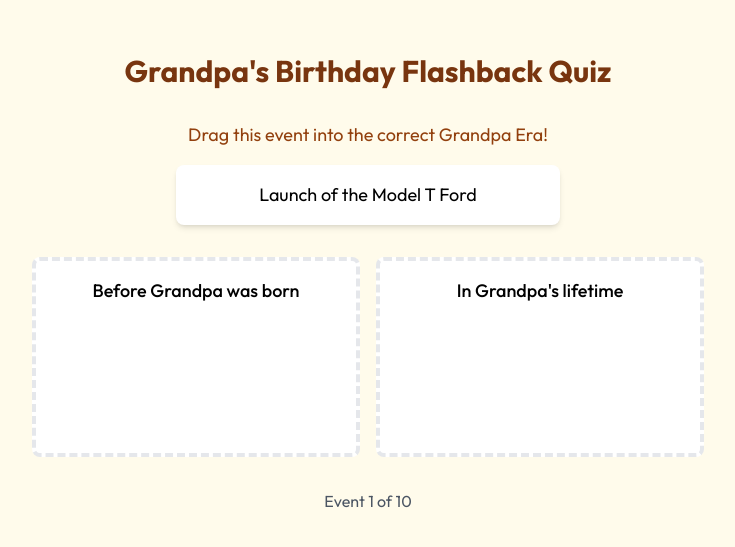
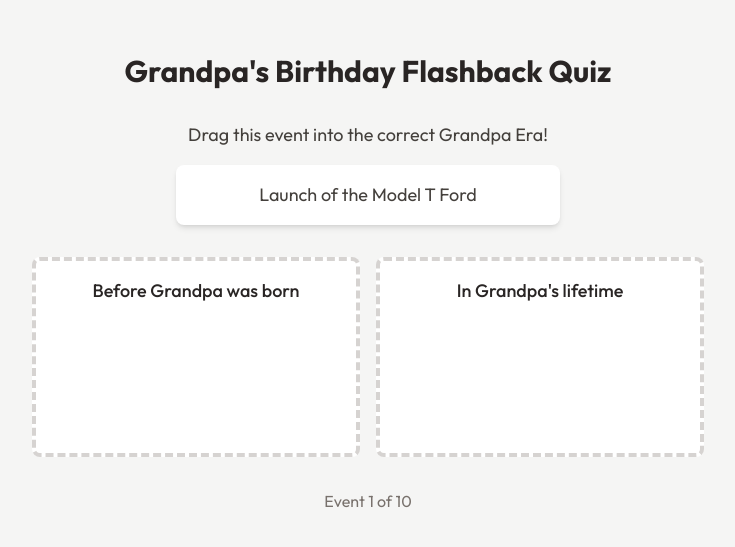
Before and after one commit to eamcvey/flashback-quiz, a Next.js app: page / in a window 1280 px wide. Shown: the part 117-664 px from the top of the page, without its empty margins (272-1007 px from the left). Built offline with nearby package versions, Linux system fonts and the light colour scheme.

Commit message:
Update color scheme with muted, vintage-inspired palette

```diff
--- a/src/app/page.tsx
+++ b/src/app/page.tsx
@@ -216,15 +216,15 @@
 
     if (quizState.isComplete) {
         return (
-            <div className="min-h-screen flex flex-col items-center p-4 bg-amber-50">
+            <div className="min-h-screen flex flex-col items-center p-4 bg-stone-100">
                 <div className="bg-white p-6 rounded-lg shadow-lg text-center max-w-md w-full mb-8">
-                    <h2 className="text-2xl font-bold mb-4 font-fredoka">Quiz Complete!</h2>
-                    <p className="text-lg mb-4 font-outfit">
+                    <h2 className="text-2xl font-bold mb-4 font-fredoka text-stone-800">Quiz Complete!</h2>
+                    <p className="text-lg mb-4 font-outfit text-stone-700">
                         You got {totalCorrect} out of {quizState.events.length} correct!
                     </p>
                     <button
                         onClick={shareResults}
-                        className="bg-blue-500 text-white px-6 py-2 rounded-lg hover:bg-blue-600 transition-colors font-outfit"
+                        className="bg-emerald-600 text-white px-6 py-2 rounded-lg hover:bg-emerald-700 transition-colors font-outfit"
                     >
                         Share Results
                     </button>
@@ -232,7 +232,7 @@
 
                 <div className="grid grid-cols-1 md:grid-cols-2 gap-4 w-full max-w-2xl">
                     <div className="bg-white p-4 rounded-lg shadow-lg">
-                        <h3 className="text-lg font-semibold mb-4 text-center font-fredoka">Before Grandpa was born</h3>
+                        <h3 className="text-lg font-semibold mb-4 text-center font-fredoka text-stone-800">Before Grandpa was born</h3>
                         <div className="space-y-4">
                             {droppedEvents.before.map((item) => (
                                 <DroppedEvent
@@ -245,7 +245,7 @@
                     </div>
 
                     <div className="bg-white p-4 rounded-lg shadow-lg">
-                        <h3 className="text-lg font-semibold mb-4 text-center font-fredoka">In Grandpa's lifetime</h3>
+                        <h3 className="text-lg font-semibold mb-4 text-center font-fredoka text-stone-800">In Grandpa's lifetime</h3>
                         <div className="space-y-4">
                             {droppedEvents.during.map((item) => (
                                 <DroppedEvent
@@ -262,12 +262,12 @@
     }
 
     return (
-        <div className="min-h-screen flex flex-col items-center justify-center p-4 bg-amber-50">
-            <h1 className="text-3xl font-bold mb-8 text-center text-amber-900 font-fredoka">Grandpa's Birthday Flashback Quiz</h1>
+        <div className="min-h-screen flex flex-col items-center justify-center p-4 bg-stone-100">
+            <h1 className="text-3xl font-bold mb-8 text-center text-stone-800 font-fredoka">Grandpa's Birthday Flashback Quiz</h1>
 
             {currentEvent && !quizState.answers[currentEvent.id] && (
                 <>
-                    <p className="text-lg text-center mb-4 text-amber-800 font-outfit">Drag this event into the correct Grandpa Era!</p>
+                    <p className="text-lg text-center mb-4 text-stone-700 font-outfit">Drag this event into the correct Grandpa Era!</p>
                     <div
                         ref={currentEventRef}
                         draggable
@@ -278,7 +278,7 @@
                             }`}
                         style={{ touchAction: 'none', WebkitUserSelect: 'none', WebkitTouchCallout: 'none' }}
                     >
-                        <p className="text-lg text-center select-none">{currentEvent.description}</p>
+                        <p className="text-lg text-center select-none text-stone-700">{currentEvent.description}</p>
                     </div>
                 </>
             )}
@@ -288,9 +288,9 @@
                     data-zone="before"
                     onDragOver={handleDragOver}
                     onDrop={() => handleDrop('before')}
-                    className={`border-4 ${activeDropZone === 'before' ? 'border-solid border-blue-500' : 'border-dashed'} p-4 rounded-lg min-h-[200px] flex flex-col items-center bg-white transition-all duration-200`}
+                    className={`border-4 ${activeDropZone === 'before' ? 'border-solid border-emerald-600' : 'border-dashed border-stone-300'} p-4 rounded-lg min-h-[200px] flex flex-col items-center bg-white transition-all duration-200`}
                 >
-                    <p className="text-center text-lg font-medium mb-4 font-fredoka">
+                    <p className="text-center text-lg font-medium mb-4 font-fredoka text-stone-800">
                         Before Grandpa was born
                     </p>
                     {droppedEvents.before.map((item) => (
@@ -306,9 +306,9 @@
                     data-zone="during"
                     onDragOver={handleDragOver}
                     onDrop={() => handleDrop('during')}
-                    className={`border-4 ${activeDropZone === 'during' ? 'border-solid border-blue-500' : 'border-dashed'} p-4 rounded-lg min-h-[200px] flex flex-col items-center bg-white transition-all duration-200`}
+                    className={`border-4 ${activeDropZone === 'during' ? 'border-solid border-emerald-600' : 'border-dashed border-stone-300'} p-4 rounded-lg min-h-[200px] flex flex-col items-center bg-white transition-all duration-200`}
                 >
-                    <p className="text-center text-lg font-medium mb-4 font-fredoka">
+                    <p className="text-center text-lg font-medium mb-4 font-fredoka text-stone-800">
                         In Grandpa's lifetime
                     </p>
                     {droppedEvents.during.map((item) => (
@@ -322,7 +322,7 @@
             </div>
 
             <div className="mt-8 text-center">
-                <p className="text-gray-600 font-outfit">
+                <p className="text-stone-500 font-outfit">
                     Event {quizState.currentEventIndex + 1} of {quizState.events.length}
                 </p>
             </div>
--- a/src/components/DroppedEvent.tsx
+++ b/src/components/DroppedEvent.tsx
@@ -9,11 +9,13 @@
 export default function DroppedEvent({ event, isCorrect }: DroppedEventProps) {
     return (
         <div
-            className={`p-4 rounded-lg shadow-md mb-4 w-full transition-colors ${isCorrect ? 'border-2 border-green-500 bg-green-50' : 'border-2 border-red-500 bg-red-50'
+            className={`p-4 rounded-lg shadow-md mb-4 w-full transition-colors ${isCorrect
+                    ? 'border-2 border-emerald-600 bg-emerald-50/70'
+                    : 'border-2 border-rose-400 bg-rose-50/70'
                 }`}
         >
-            <p className="text-lg text-center font-outfit">{event.description}</p>
-            <p className="text-sm text-center mt-2 text-gray-600 font-outfit">({event.year})</p>
+            <p className="text-lg text-center font-outfit text-stone-700">{event.description}</p>
+            <p className="text-sm text-center mt-2 text-stone-500 font-outfit">({event.year})</p>
         </div>
     );
 }
```
